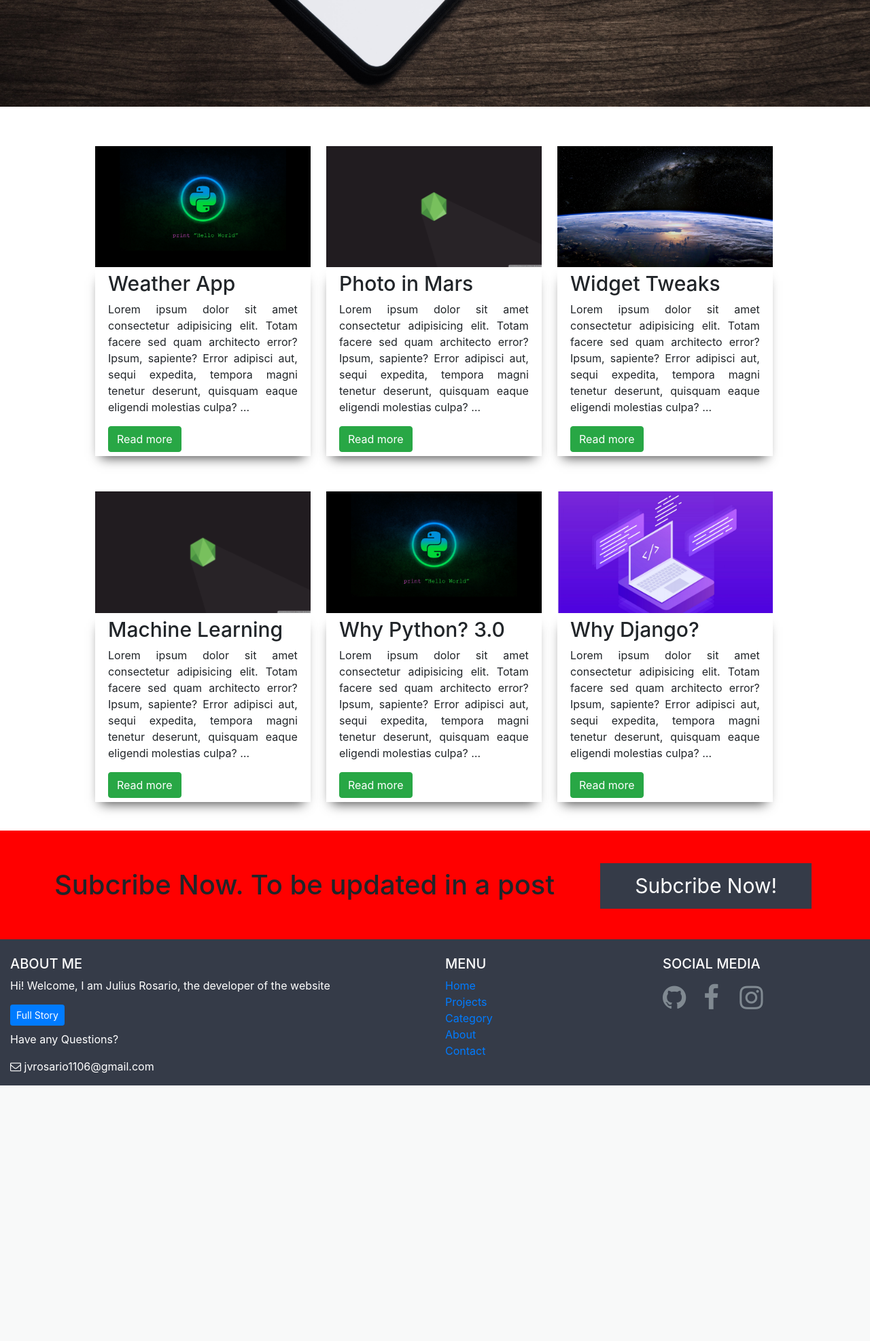
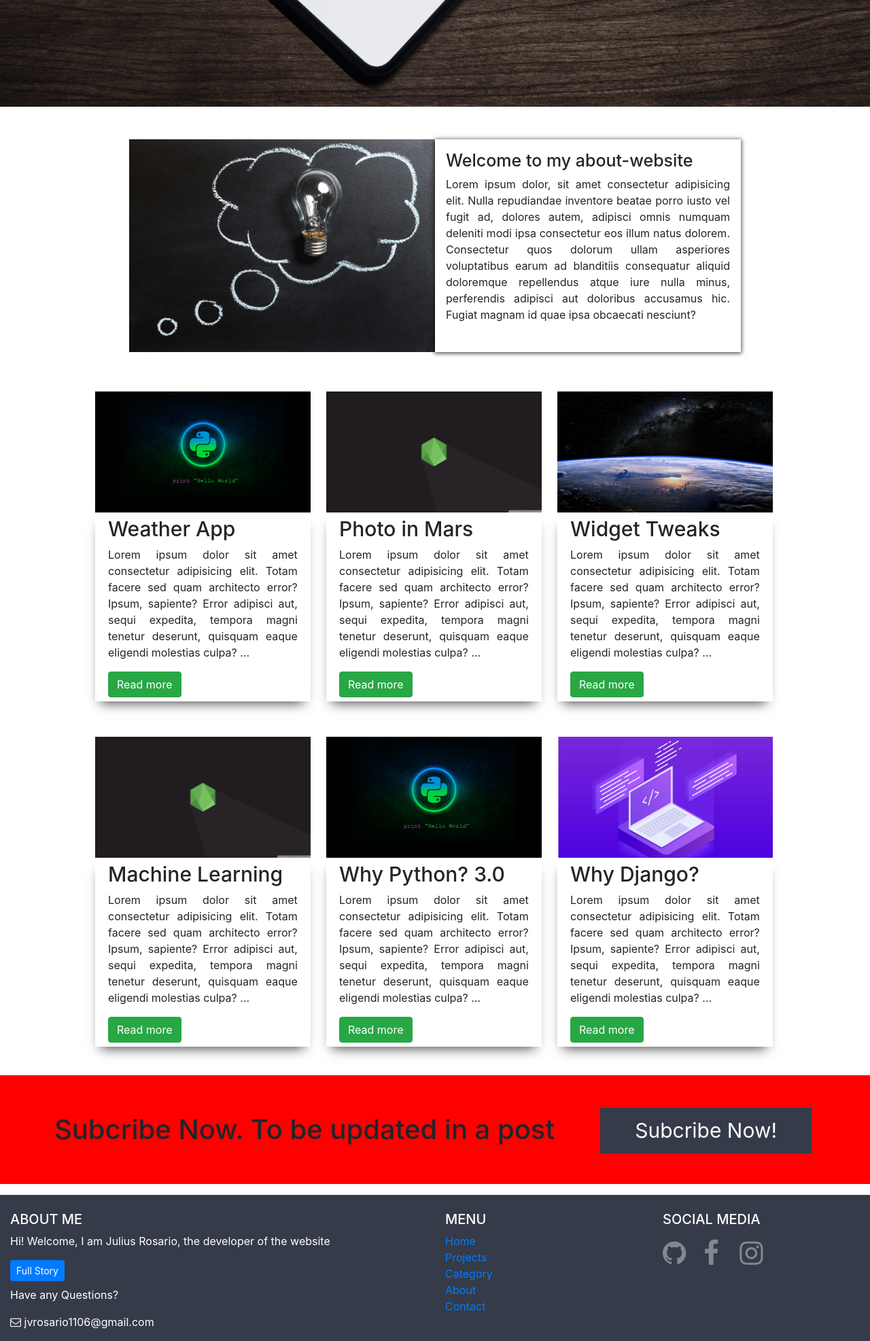
Before and after one commit to jvicrosario1106/Django-Blog, a Django app: page / in a window 1280 px wide. Shown: the part 499-2472 px from the top of the page at 68% size. Before the commit the page ends 2096 px from the top, so only its background shows below. Run offline with Django 3.2, Linux system fonts and the light colour scheme; data comes from the database, SQL or seed files in the repository; some libraries are stand-ins or nearby versions.

Commit message:
html edited and css

```diff
--- a/blogapp/templates/blogapp/footer.html
+++ b/blogapp/templates/blogapp/footer.html
@@ -27,7 +27,7 @@
         </ul>
     </footer> -->
     <!-- Footer -->
-<footer class="page-footer font-small blue pt-4">
+<footer class="page-footer font-small blue pt-4 mt-3">
 
     <!-- Footer Links -->
     <div class="container-fluid text-center text-md-left">
--- a/blogapp/templates/blogapp/home.html
+++ b/blogapp/templates/blogapp/home.html
@@ -18,6 +18,16 @@
         <img class = "background" src="{% static '/images/background16.jpg' %}" alt="">
     </main>
 
+    <div class="about-website">
+        <img class = "background1" src="{% static '/images/background6.jpg' %}" alt="">
+        <div class="about-content">
+            <h1>Welcome to my about-website</h1>
+            <p>Lorem ipsum dolor, sit amet consectetur adipisicing elit. Nulla repudiandae inventore beatae porro iusto vel fugit ad, dolores autem, adipisci omnis numquam deleniti modi ipsa consectetur eos illum natus dolorem.
+            Consectetur quos dolorum ullam asperiores voluptatibus earum ad blanditiis consequatur aliquid doloremque repellendus atque iure nulla minus, perferendis adipisci aut doloribus accusamus hic. Fugiat magnam id quae ipsa obcaecati nesciunt?
+            </p>
+            <a href=""></a>
+        </div>
+    </div>
 
     <div class="main-content">
 
--- a/static/css/home.css
+++ b/static/css/home.css
@@ -604,4 +730,26 @@
         text-decoration: none;
 
     }
+    .about-website{
+        margin-top: 3rem;
+        display: grid;
+        grid-template-columns: 190px 2fr 2fr 190px;
+    }
+    .about-website .background1{
+        max-width: 100%;
+        grid-column: 2/3;
+
+    }
+    .about-content{
+        padding:16px;
+        grid-column: 3/4;
+        box-shadow: 0px 1px 6px 1px rgba(0,0,0,0.7);
+        max-width: 100%;
+    }
+    .about-content>h1{
+        font-size: 25px;
+    }
+    .about-content>p{
+        text-align: justify;
+    }
 }
```
Also changed, not shown: other parts of static/css/home.css (+132 -6 lines), static/images/background6.jpg (added).
